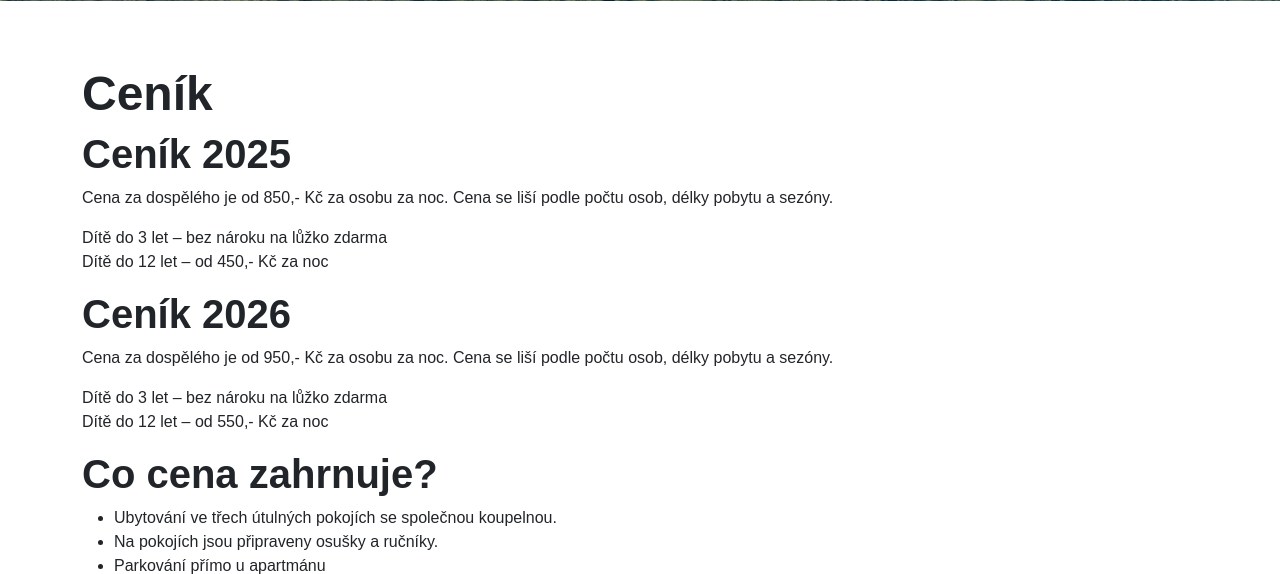
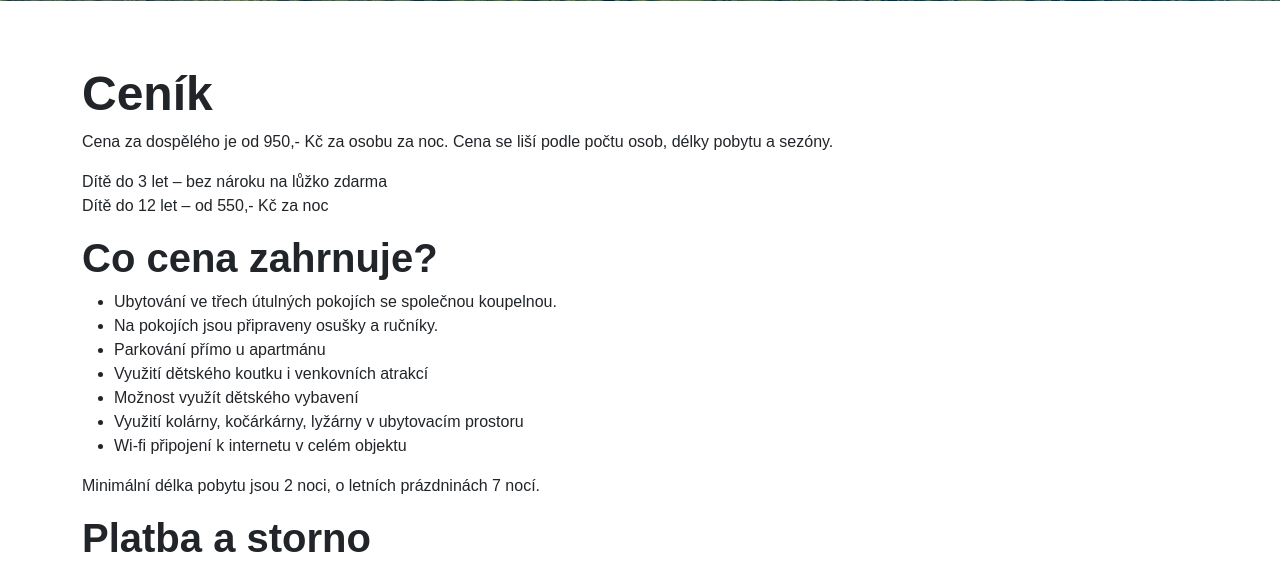
Before and after one commit to nijel/apartmancvikov, a Django app: template apartmancvikov/templates/cenik.html in a window 1280 px wide. Shown: the part 498-1072 px from the top of the page. Run offline with Django 3.2, Linux system fonts and the light colour scheme; the template is opened without the code that fills it, so the values that code supplies are empty; some libraries are stand-ins or nearby versions; some web fonts are replaced.

Commit message:
chore: drop 2025 price list

```diff
--- a/apartmancvikov/templates/cenik.html
+++ b/apartmancvikov/templates/cenik.html
@@ -13,21 +13,6 @@
 {% block content %}
   <div class="container py-5">
     <h1 class="display-5 fw-bold">{% translate "Ceník" %}</h1>
-
-    <h2 class="display-6 fw-bold">{% translate "Ceník 2025" %}</h2>
-
-    <p>
-      {% blocktranslate with price=850 %}Cena za dospělého je od {{ price }},- Kč za osobu za noc.{% endblocktranslate %}
-      {% translate "Cena se liší podle počtu osob, délky pobytu a sezóny." %}
-    </p>
-
-    <p>
-      {% translate "Dítě do 3 let – bez nároku na lůžko zdarma" %}
-      <br />
-      {% blocktranslate with price=450 %}Dítě do 12 let – od {{ price }},- Kč za noc{% endblocktranslate %}
-    </p>
-
-    <h2 class="display-6 fw-bold">{% translate "Ceník 2026" %}</h2>
 
     <p>
       {% blocktranslate with price=950 %}Cena za dospělého je od {{ price }},- Kč za osobu za noc.{% endblocktranslate %}
```
